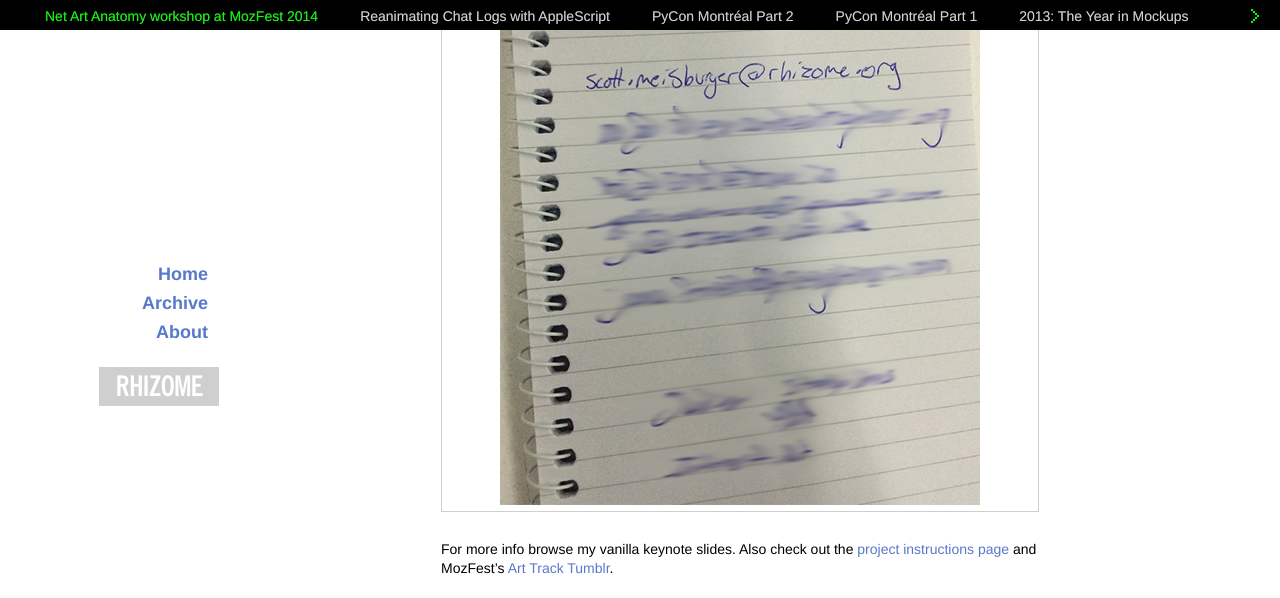
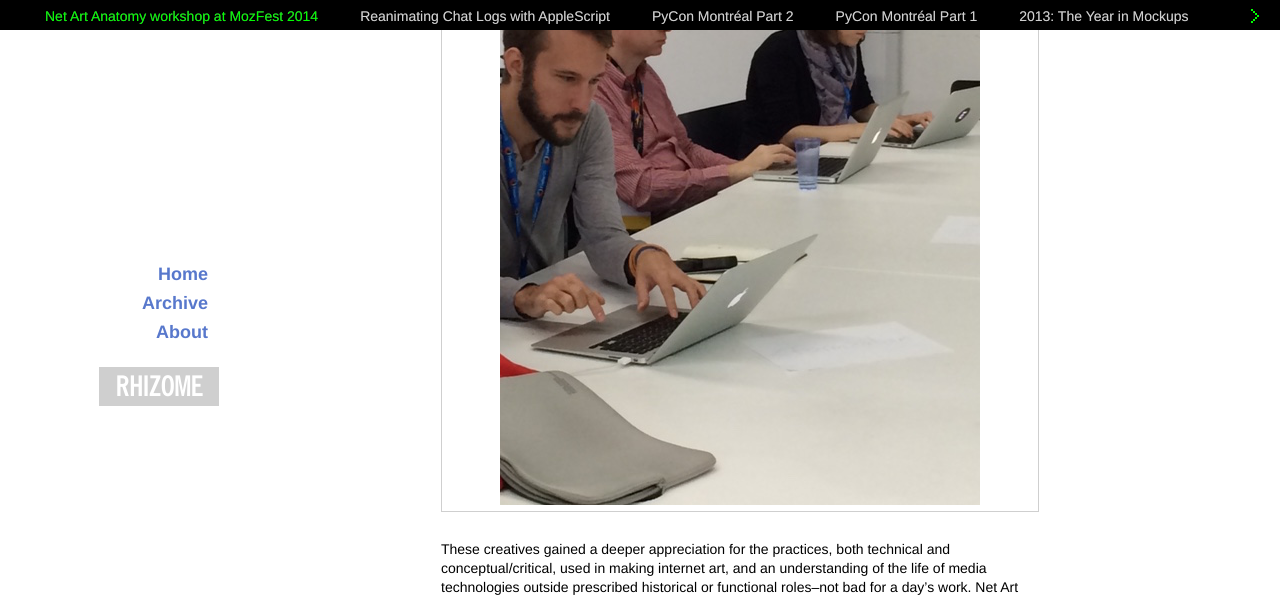
Before and after one commit to rhizomedotorg/rhizomedotorg.github.io, a Jekyll site: the page built from _posts/2014-11-07-net-art-anatomy-workshop.markdown, in a window 1280 px wide and 1400 px high, scrolled down 2347 px. Shown: the top 598 px of the window. Built offline with Jekyll 4.4.1, drawn with Linux system fonts in a browser that asks for light colours; comment, search, counter and statistics services are not loaded; some of the changed text lies outside the part shown.

Commit message:
added some links

```diff
--- a/_posts/2014-11-07-net-art-anatomy-workshop.markdown
+++ b/_posts/2014-11-07-net-art-anatomy-workshop.markdown
@@ -14,15 +14,18 @@
 
 <!--more-->
 
+{% include image.html url="/assets/img/mozfest/mozfest1.jpg" %}
+
 We began by looking together at examples of internet art by seminal artists--from JODI, recently anounced winner of the [Prix Net Art prize](http://prixnetart.org/), to [@Horse_ebooks](https://twitter.com/Horse_ebooks) (if a phenomenon may be considered an artist).
 
-{% include image.html url="/assets/img/mozfest/mozfest1.jpg" %}
-{% include image.html url="/assets/img/mozfest/mozfest5.jpg" %}
+{% include image.html url="/assets/img/mozfest/mozfest6.png" %}
 
 A list of email addresses. The who's who for this next wave of futue net art.
 
-{% include image.html url="/assets/img/mozfest/mozfest6.png" %}
+{% include image.html url="/assets/img/mozfest/mozfest5.jpg" %}
 
-For more info browse my vanilla keynote slides. Also check out the [project instructions page](http://labs.rhizome.org/net-art-anatomy) and MozFest's [Art Track Tumblr](http://mozfestartoftheweb.tumblr.com/).
+These creatives gained a deeper appreciation for the practices, both technical and conceptual/critical, used in making internet art, and an understanding of the life of media technologies outside prescribed historical or functional roles--not bad for a day's work. Net Art Anatomy may be coming to a high school classroom near you. For more info see slides below. Also check out the [project instructions page](http://labs.rhizome.org/net-art-anatomy) and MozFest's [Art Track Tumblr](http://mozfestartoftheweb.tumblr.com/) and [Flickr](https://secure.flickr.com/photos/neon_lobster/sets/72157648629817189/).
 
 <iframe src="//www.slideshare.net/slideshow/embed_code/40978339" width="595" height="485" frameborder="0" marginwidth="0" marginheight="0" scrolling="no" style="border:1px solid #CCC; border-width:1px; margin-bottom:5px; max-width: 100%;" allowfullscreen> </iframe> <div style="margin-bottom:5px"> <strong> <a href="//www.slideshare.net/rhizomedotorg/net-art-anatomy-by-rhizome" title="Net Art Anatomy" target="_blank">Net Art Anatomy</a> </strong> from <strong><a href="//www.slideshare.net/rhizomedotorg" target="_blank">rhizomedotorg</a></strong> </div>
+
+[Photos from the festival!](https://secure.flickr.com/photos/neon_lobster/sets/72157648629817189/)
```
